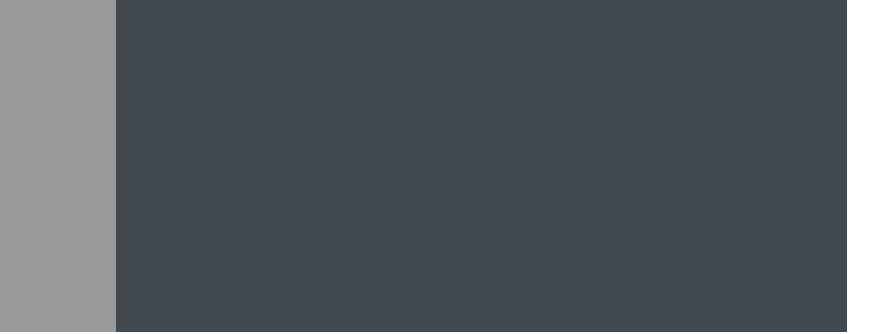
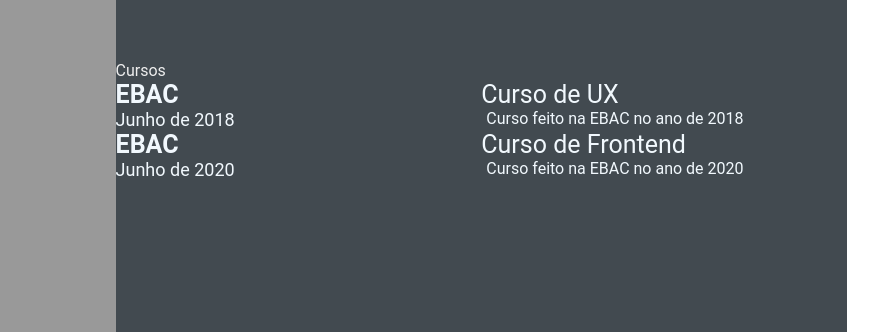
Before and after one commit to raizaft/Jornada_dev_Curriculo, a plain HTML site: page index.html in a window 1280 px wide. Shown: the part 500-834 px from the top of the page, 305-1183 px from the left. Drawn offline with Linux system fonts and the light colour scheme.

Commit message:
atualização dia 6

```diff
--- a/index.html
+++ b/index.html
@@ -96,6 +96,31 @@
                     </div>
                 </div>
             </section>
+            <section class="awards gap">
+                <div class="right-title">Cursos</div>
+                <div class="awards-contents">
+                    <div class="awards-left">
+                        <p class="awards-company-name">EBAC</p>
+                        <p class="awards-time-period">Junho de 2018</p>
+                    </div>
+                    <div class="awards-right">
+                        <p class="awards-name">Curso de UX</p>
+                        <p class="awards-desc">
+                            Curso feito na EBAC no ano de 2018
+                        </p>
+                    </div>
+                    <div class="awards-left">
+                        <p class="awards-company-name">EBAC</p>
+                        <p class="awards-time-period">Junho de 2020</p>
+                    </div>
+                    <div class="awards-right">
+                        <p class="awards-name">Curso de Frontend</p>
+                        <p class="awards-desc">
+                            Curso feito na EBAC no ano de 2020
+                        </p>
+                    </div>
+                </div>
+            </section>
         </section>
     </main>
 </body>
```
